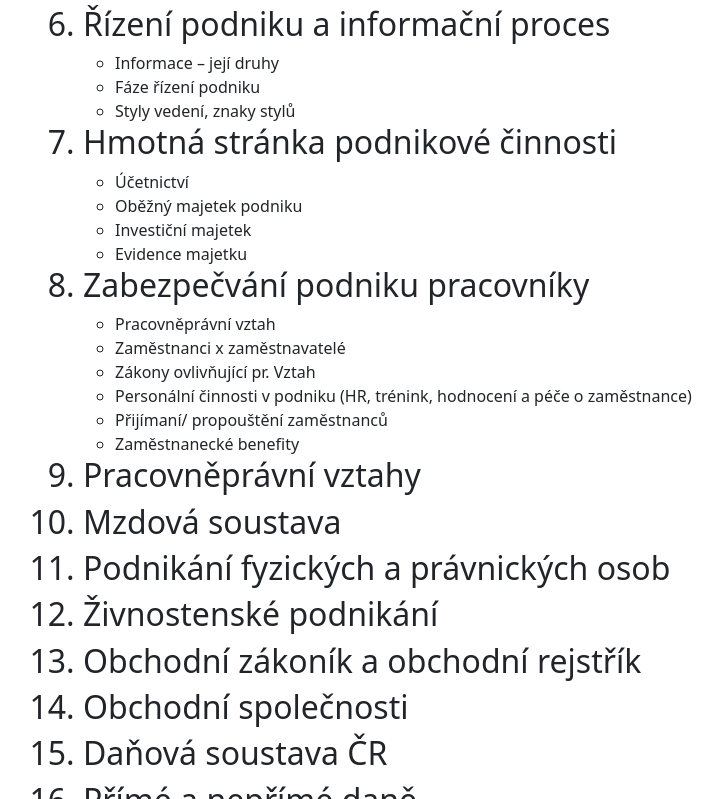
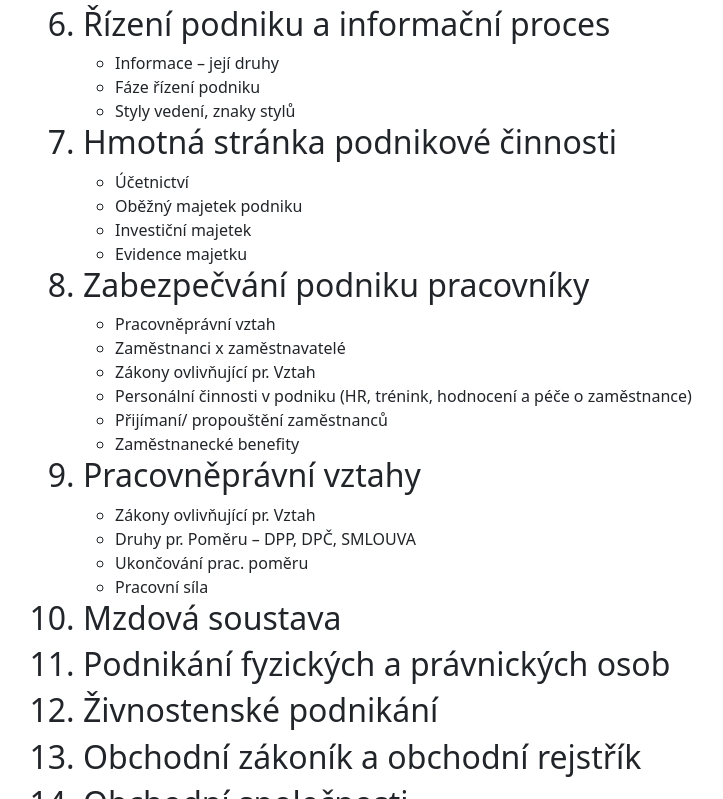
Before and after one commit to filip2cz/maturita-eko, a plain HTML site: page osnova/index.html in a window 1280 px wide. Shown: the part 395-1194 px from the top of the page, without its empty margins (31-754 px from the left). Drawn offline with nearby package versions, Linux system fonts and the light colour scheme.

Commit message:
ADD: Pracovněprávní vztahy

```diff
--- a/osnova/index.html
+++ b/osnova/index.html
@@ -90,6 +90,13 @@
                 <li>Pracovněprávní vztahy</li>
             </h2>
 
+            <ul>
+                <li>Zákony ovlivňující pr. Vztah</li>
+                <li>Druhy pr. Poměru – DPP, DPČ, SMLOUVA</li>
+                <li>Ukončování prac. poměru</li>
+                <li>Pracovní síla</li>
+            </ul>
+
             <h2>
                 <li>Mzdová soustava</li>
             </h2>
```
